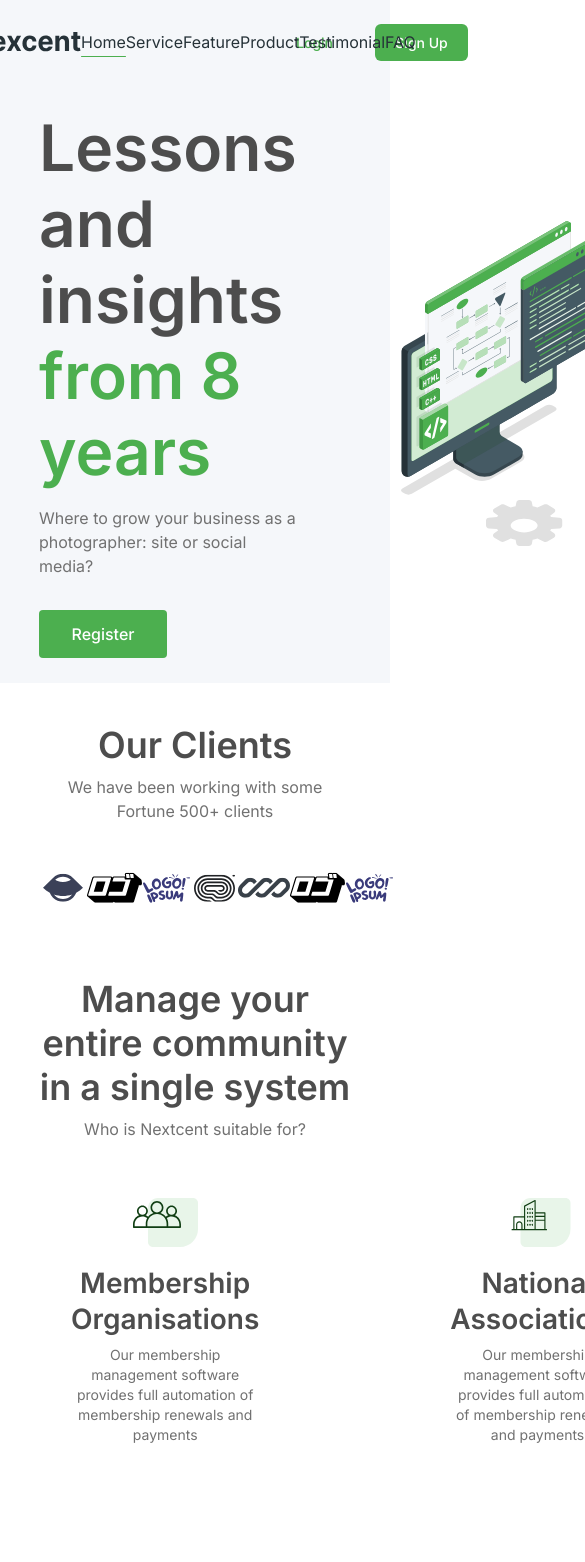
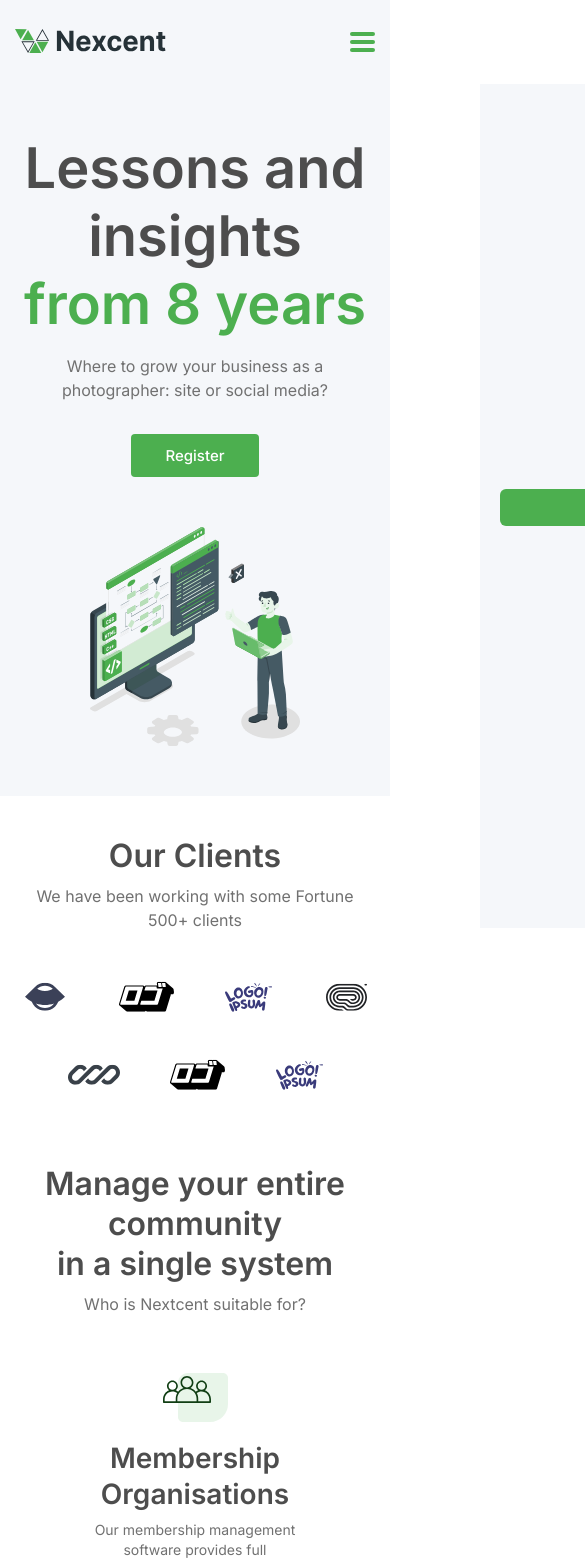
Before and after one commit to Pankaj-Panday/react-landing-page, a React app: page / in a window 390 px wide. Shown: the top 1562 px of the page, 585 px wide, since content can reach past the window. Built offline with nearby package versions, Linux system fonts and the light colour scheme; the HTML template or start-up script is replaced by a standard one.

Commit message:
Deployment Ready

```diff
--- a/src/App.css
+++ b/src/App.css
@@ -43,3 +43,9 @@ button {
 .flex > .right {
 	margin-left: auto;
 }
+
+@media screen and (max-width: 1100px) {
+	.container {
+		width: 90%;
+	}
+}
--- a/src/components/Body/Body.jsx
+++ b/src/components/Body/Body.jsx
@@ -73,7 +73,8 @@ export default function Body() {
 				<div className="container flex">
 					<div>
 						<Heading level={2} className={styles.h2}>
-							Helping a local{" "}
+							Helping a local
+							<br />
 							<span className={styles.primaryColorText}>
 								business reinvent itself
 							</span>
@@ -196,30 +197,13 @@ export default function Body() {
 
 function UpdateCard({ heading, imgUrl }) {
 	return (
-		<div
-			style={{
-				width: "368px",
-			}}
-		>
+		<div className={styles.updateCard}>
 			<div
 				style={{
-					width: "368px",
-					height: "286px",
 					backgroundImage: `url(${imgUrl})`,
-					borderRadius: "8px",
 				}}
 			></div>
-			<div
-				style={{
-					boxShadow: "0px 8px 16px 0px rgba(171, 190, 209, 0.40)",
-					backgroundColor: "var(--clr-neutral-silver)",
-					textAlign: "center",
-					borderRadius: "8px",
-					padding: "16px",
-					width: "86%",
-					margin: "-25% auto 0",
-				}}
-			>
+			<div>
 				<Heading
 					level={4}
 					style={{
@@ -238,36 +222,17 @@ function UpdateCard({ heading, imgUrl }) {
 }
 
 function StyledImgSection({ type = null, imgUrl, heading, paragraph }) {
-	const SectionStyle = {
-		padding: type === "1" ? "52px 0" : "0",
-		marginBottom: "48px",
-	};
-
-	const containerStyles = {
-		justifyContent: "center",
-		alignItems: "center",
-		gap: "49px",
-	};
-
-	const headingStyles = {
-		width: type === "1" ? "85%" : "90%",
-		color: "var(--clr-neutral-d-grey)",
-	};
-
-	const paragraphStyles = {
-		width: "85%",
-		marginTop: "16px",
-	};
-
 	return (
-		<section style={SectionStyle}>
-			<div className="container flex" style={containerStyles}>
+		<section
+			className={`${type === "1" ? styles.imgSection1 : styles.imgSection2}`}
+		>
+			<div className={`container flex ${styles.container}`}>
 				<img src={imgUrl} alt="Illustration" />
 				<div>
-					<Heading level={2} style={headingStyles}>
+					<Heading level={2} className={styles.heading}>
 						{heading}
 					</Heading>
-					<Paragraph sm style={paragraphStyles}>
+					<Paragraph sm className={styles.paragraph}>
 						{paragraph}
 					</Paragraph>
 					<Button type="primary" large style={{ marginTop: "32px" }}>
@@ -286,6 +251,7 @@ function Counter({ imgUrl, count, description, className }) {
 			style={{
 				gap: "16px",
 				alignItems: "center",
+				minWidth: "205px",
 			}}
 		>
 			<img src={imgUrl} alt="illustration" />
--- a/src/components/Body/body.module.css
+++ b/src/components/Body/body.module.css
@@ -1,3 +1,82 @@
+.imgSection1,
+.imgSection2 {
+	margin-bottom: 48px;
+}
+
+.imgSection1 {
+	padding: 52px 0;
+}
+
+.imgSection1 .container,
+.imgSection2 .container {
+	justify-content: center;
+	align-items: center;
+	gap: 49px;
+}
+
+.imgSection1 .container > img,
+.imgSection2 .container > img {
+	width: 38%;
+}
+
+.imgSection1 .container > div,
+.imgSection2 .container > div {
+	width: 57%;
+}
+
+.imgSection1 .heading,
+.imgSection2 .heading {
+	color: var(--clr-neutral-d-grey);
+}
+
+.imgSection1 .heading {
+	width: 85%;
+}
+.imgSection2 .heading {
+	width: 90%;
+}
+.imgSection1 .paragraph,
+.imgSection2 .paragraph {
+	width: 85%;
+	margin-top: 16px;
+}
+
+@media screen and (max-width: 900px) {
+	.imgSection1 .container > div,
+	.imgSection2 .container > img {
+		width: 50%;
+	}
+}
+
+@media screen and (max-width: 750px) {
+	.imgSection1 .container,
+	.imgSection2 .container {
+		flex-direction: column;
+	}
+	.imgSection1 .container > div,
+	.imgSection2 .container > div {
+		width: 100%;
+		text-align: center;
+	}
+	.imgSection1 .container > img,
+	.imgSection2 .container > img {
+		width: 60%;
+	}
+	.imgSection1 .heading,
+	.imgSection2 .heading,
+	.imgSection1 .paragraph,
+	.imgSection2 .paragraph {
+		width: 100%;
+	}
+}
+
+@media screen and (max-width: 450px) {
+	.imgSection1 .container > img,
+	.imgSection2 .container > img {
+		width: 100%;
+	}
+}
+
 .achievements .h2 {
 	color: var(--clr-neutral-d-grey);
 }
@@ -11,6 +90,7 @@
 .achievements > div {
 	justify-content: space-between;
 	gap: 72px;
+	align-items: center;
 }
 
 .achievements > div > div {
@@ -39,6 +119,42 @@
 	width: 50%;
 }
 
+@media screen and (max-width: 1000px) {
+	.achievements > div > div:nth-child(2) {
+		width: 60%;
+	}
+}
+
+@media screen and (max-width: 820px) {
+	.achievements .counterContainer {
+		gap: 30px;
+	}
+
+	.achievements > div > div:first-child {
+		width: 65%;
+	}
+	.achievements > div > div:nth-child(2) {
+		width: 35%;
+	}
+
+	.counterContainer > div {
+		flex-direction: column;
+		align-items: flex-end;
+	}
+}
+
+@media screen and (max-width: 640px) {
+	.achievements > div {
+		flex-direction: column;
+		gap: 40px;
+	}
+	.achievements > div > div:first-child,
+	.achievements > div > div:nth-child(2) {
+		text-align: center;
+		width: unset;
+	}
+}
+
 .testimonials {
 	padding: 32px 0;
 	margin-bottom: 48px;
@@ -46,11 +162,18 @@
 }
 
 .testimonials > div {
-	gap: 78px;
 	justify-content: space-between;
+	align-items: flex-start;
+	gap: 72px;
+}
+
+.testimonials > div > div {
+	width: 64%;
 }
 
 .testimonials > div > img {
+	width: min(80%, 326px);
+	aspect-ratio: 1 /1;
 	border-radius: 8px;
 	object-fit: cover;
 	box-shadow: 0px 8px 16px rgba(171, 190, 209, 0.4);
@@ -79,7 +202,8 @@
 .testimonials .clientLogos {
 	justify-content: space-between;
 	margin-top: 32px;
-	height: 44px;
+	gap: 20px;
+	flex-wrap: wrap;
 	align-items: center;
 }
 
@@ -108,3 +232,61 @@
 .communityUpdates > div > div {
 	justify-content: space-between;
 }
+
+.updateCard {
+	width: 32%;
+}
+
+.updateCard > div:first-child {
+	/* first div */
+	width: 100%;
+	height: 286px;
+	border-radius: 8px;
+	background-position: center;
+	background-repeat: no-repeat;
+	background-size: cover;
+}
+
+.updateCard > div:nth-child(2) {
+	/* second div */
+	box-shadow: 0px 8px 16px 0px rgba(171, 190, 209, 0.4);
+	background-color: var(--clr-neutral-silver);
+	text-align: center;
+	border-radius: 8px;
+	padding: 16px;
+	width: 86%;
+	margin: -25% auto 0;
+}
+
+@media screen and (max-width: 900px) {
+	.testimonials > div {
+		flex-direction: column;
+		align-items: center;
+		gap: 40px;
+	}
+	.testimonials > div > div {
+		width: 100%;
+	}
+	.testimonials .author,
+	.testimonials .designation {
+		text-align: center;
+	}
+	.testimonials .clientLogos {
+		justify-content: center;
+		gap: 34px;
+	}
+	.communityUpdates .p {
+		width: 90%;
+	}
+	.communityUpdates > div > div {
+		flex-direction: column;
+		align-items: center;
+		gap: 40px;
+	}
+	.updateCard {
+		width: max(300px, 40%);
+	}
+	.updateCard > div:first-child {
+		height: 240px;
+	}
+}
--- a/src/components/Button/button.module.css
+++ b/src/components/Button/button.module.css
@@ -45,6 +45,14 @@
 	padding: 14px 32px;
 }
 
+@media screen and (max-width: 950px) {
+	.medium,
+	.large {
+		font-size: 15px;
+		padding: 12px 28px;
+	}
+}
+
 .medium {
 	min-width: 128px;
 }
--- a/src/components/Footer/footer.module.css
+++ b/src/components/Footer/footer.module.css
@@ -50,8 +50,8 @@
 }
 
 .footer .links {
-	width: 55%;
 	justify-content: space-between;
+	gap: 60px;
 }
 
 .footer .links .h4 {
@@ -66,6 +66,7 @@
 
 .footer .form {
 	position: relative;
+	width: 255px;
 }
 
 .footer .form input {
@@ -74,7 +75,7 @@
 	padding: 11px 12px;
 	min-height: 40px;
 	border: none;
-	width: 255px;
+	width: 100%;
 	color: var(--clr-neutral-silver);
 }
 
@@ -86,7 +87,6 @@
 	font-size: var(--fs-body-sm);
 	color: var(--clr-neutral-silver);
 	font-weight: var(--fw-regular);
-	line-height: 2rem;
 }
 
 .footer .form button {
@@ -103,3 +103,35 @@
 .footer .form button > img {
 	vertical-align: middle;
 }
+
+@media screen and (max-width: 950px) {
+	.demo .h2 {
+		font-size: 5.6rem;
+		line-height: 6.8rem;
+		width: 90%;
+	}
+	.footer .links {
+		gap: 30px;
+	}
+}
+
+@media screen and (max-width: 840px) {
+	.footer > div {
+		flex-direction: column;
+		row-gap: 40px;
+	}
+}
+
+@media screen and (max-width: 840px) {
+	.footer .links {
+		flex-direction: column;
+	}
+}
+
+@media screen and (max-width: 450px) {
+	.demo .h2 {
+		font-size: 4.8rem;
+		line-height: 6rem;
+		width: 100%;
+	}
+}
--- a/src/components/Header/Header.jsx
+++ b/src/components/Header/Header.jsx
@@ -1,16 +1,18 @@
-import React from "react";
+import React, { useState } from "react";
 import Link from "../Link/Link";
 import Button from "../Button/Button";
 import styles from "./header.module.css";
 import Logo from "../Logo/Logo";
 
 export default function Header() {
+	const [menuIsOpen, setMenuIsOpen] = useState(false);
 	return (
 		<header className={`${styles.header}`}>
-			<nav className={`flex ${styles.navbar}`}>
+			<div className={`${styles.navContainer} flex`}>
 				<Link className={`left`} to="#">
 					<Logo theme="dark" style={{ width: "151px", height: "24px" }} />
 				</Link>
+				<nav className={`flex ${styles.navbar} ${menuIsOpen && styles.show}`}>
 					<ul className={`flex ${styles.navList}`}>
 						<li>
 							<Link to="#" navlink black active medium>
@@ -43,30 +45,52 @@ export default function Header() {
 							</Link>
 						</li>
 					</ul>
+					<ul className={`${styles.navListTwo} flex`}>
+						<li>
 							<Button
 								small
 								type="secondary"
-					style={{
-						marginLeft: "auto",
-					}}
+								className={styles.btn}
 								onClick={() => {
 									alert("you pressed Login button");
 								}} // no functionality for button
 							>
 								Login
 							</Button>
+						</li>
+						<li>
 							<Button
 								small
-					style={{
-						marginLeft: "14px",
-					}}
+								className={styles.btn}
 								onClick={() => {
 									alert("you pressed signup button");
 								}} // no functionality for button
 							>
 								Sign Up
 							</Button>
+						</li>
+					</ul>
 				</nav>
+				<Hamburger
+					isOpen={menuIsOpen}
+					handleIsOpen={() => {
+						setMenuIsOpen(!menuIsOpen);
+					}}
+				/>
+			</div>
 		</header>
 	);
 }
+
+function Hamburger({ isOpen, handleIsOpen }) {
+	return (
+		<div
+			className={`${styles.hamburgerMenu} ${isOpen && styles.open}`}
+			onClick={handleIsOpen}
+		>
+			<span className={styles.first} />
+			<span className={styles.second} />
+			<span className={styles.third} />
+		</div>
+	);
+}
--- a/src/components/Header/header.module.css
+++ b/src/components/Header/header.module.css
@@ -1,17 +1,102 @@
 .header {
+	--header-height: 84px;
 	background-color: var(--clr-neutral-silver);
+	position: sticky;
+	top: 0;
+	z-index: 9999;
+}
+
+.navContainer {
+	width: calc(80% + 86px);
+	margin: 0 auto;
+	max-width: 1238px;
+	justify-content: space-between;
+	align-items: center;
+	min-height: var(--header-height);
 }
 
 .navbar {
-	justify-content: center;
+	justify-content: space-between;
 	align-items: center;
-	height: 84px;
-	width: calc(80% + 86px);
-	max-width: 1238px;
-	margin: 0 auto;
+	flex-basis: 75%;
 }
 
 .navList {
-	width: 47%;
+	width: 65%;
 	justify-content: space-between;
 }
+
+.navListTwo {
+	gap: 14px;
+}
+
+.hamburgerMenu {
+	display: none;
+}
+
+@media screen and (max-width: 1100px) {
+	.navContainer {
+		width: calc(100% - 30px);
+	}
+}
+
+@media screen and (max-width: 950px) {
+	/* complet mobile navbar */
+
+	.navbar {
+		position: absolute;
+		right: -100%;
+		top: 100%;
+		background-color: var(--clr-neutral-silver);
+		flex-direction: column;
+		align-items: stretch;
+		height: 100vh;
+		width: min(100%, 300px);
+		padding: 0 20px 20px 20px;
+		gap: 30px;
+		justify-content: flex-start;
+		transition: right 0.3s ease-in-out;
+	}
+	.navbar.show {
+		right: 0;
+	}
+	.navList {
+		flex-direction: column;
+		gap: 30px;
+		width: 100%;
+		margin-top: 30px;
+		align-items: center;
+	}
+	.navListTwo {
+		flex-direction: column;
+	}
+	.navListTwo .btn {
+		width: 100%;
+	}
+	.hamburgerMenu {
+		display: block;
+		cursor: pointer;
+	}
+
+	.hamburgerMenu span {
+		display: block;
+		width: 25px;
+		height: 4px;
+		border-radius: 4px;
+		background-color: var(--clr-primary);
+		transition: transform 250ms cubic-bezier(0, -0.64, 0.76, 1.39);
+	}
+	.hamburgerMenu .second {
+		margin: 4px 0;
+	}
+
+	.hamburgerMenu.open .first {
+		transform: translateY(8px) rotate(45deg);
+	}
+	.hamburgerMenu.open .second {
+		transform: scale(0);
+	}
+	.hamburgerMenu.open .third {
+		transform: translateY(-8px) rotate(-45deg);
+	}
+}
--- a/src/components/Heading/heading.module.css
+++ b/src/components/Heading/heading.module.css
@@ -15,6 +15,17 @@
 	line-height: 4.4rem;
 }
 
+@media screen and (max-width: 950px) {
+	.h1 {
+		font-size: 5.6rem;
+		line-height: 6.8rem;
+	}
+	.h2 {
+		font-size: 3.2rem;
+		line-height: 4rem;
+	}
+}
+
 .h3 {
 	font-size: var(--fs-heading-sm);
 	line-height: 3.6rem;
--- a/src/components/Home/home.module.css
+++ b/src/components/Home/home.module.css
@@ -8,11 +8,14 @@
 	height: 100%;
 	justify-content: space-between;
 	align-items: center;
-	gap: 104px;
+}
+
+.intro > div > div {
+	width: 57%;
 }
 
 .intro img {
-	max-height: 407px;
+	width: 33%;
 }
 
 .intro .h1 {
@@ -55,15 +58,68 @@
 	margin-top: 16px;
 	padding: 10px 0;
 	justify-content: space-between;
-	gap: 127px;
 }
 
 .community .details div {
 	text-align: center;
 	padding: 24px 32px;
+	width: 26%;
+	min-width: 266px;
 }
 
 .community .details .h3 {
 	color: var(--clr-neutral-d-grey);
 	margin-top: 16px;
 }
+
+@media screen and (max-width: 900px) {
+	.intro > div > div {
+		width: 50%;
+	}
+	.intro img {
+		width: 40%;
+	}
+	.community .details {
+		flex-direction: column;
+		align-items: center;
+	}
+	.community .details div {
+		width: 50%;
+	}
+}
+
+@media screen and (max-width: 850px) {
+	.intro {
+		height: 500px;
+	}
+}
+
+@media screen and (max-width: 750px) {
+	.intro {
+		height: auto;
+	}
+	.intro > div {
+		flex-direction: column;
+	}
+	.intro > div > div {
+		width: 100%;
+		text-align: center;
+		margin: 5rem 0;
+	}
+	.intro img {
+		width: 50%;
+		margin-bottom: 5rem;
+	}
+	.clients .clientLogos {
+		flex-wrap: wrap;
+		column-gap: 50px;
+		row-gap: 30px;
+		justify-content: center;
+	}
+}
+
+@media screen and (max-width: 750px) {
+	.intro img {
+		width: 60%;
+	}
+}
```
Also changed, not shown: public/images/unlockIllustration.svg, public/images/unlockIllustration2.svg. Lines whose indentation alone changed are shown as unchanged.
